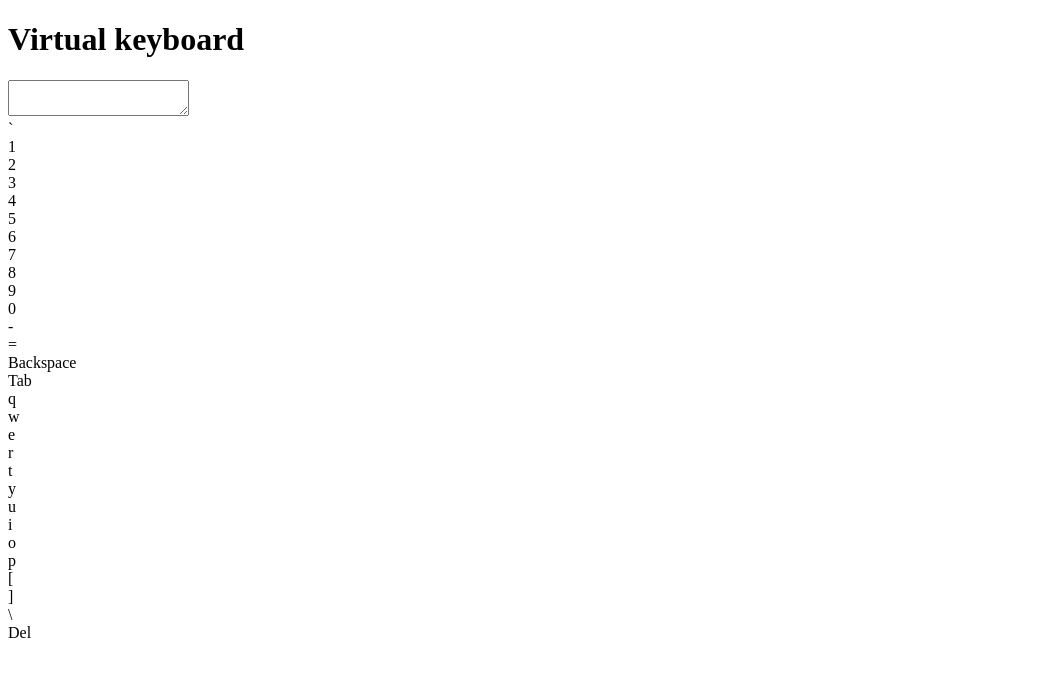
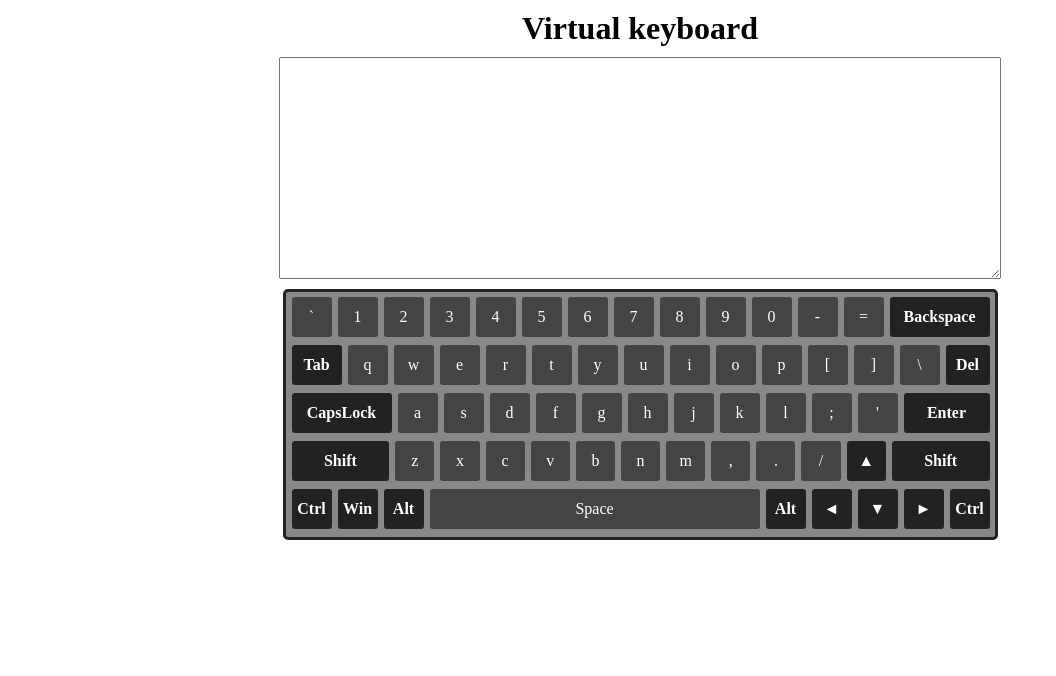
Before and after one commit to v154254/virtual-keyboard, a website: page index.html in a window 1280 px wide. Shown: the whole page, without its empty margins (0-1056 px from the left). Drawn offline with nearby package versions, Linux system fonts and the light colour scheme; files that its build step writes are made by us from their sources.

Commit message:
feat: add sass now it looks like keyboard

```diff
--- a/js/script.js
+++ b/js/script.js
@@ -20,9 +20,9 @@ function createPage() {
     const keyboard = document.createElement('div');
     const firstRowKeys = ['`', '1', '2', '3', '4', '5', '6', '7', '8', '9', '0', '-', '=', 'Backspace'];
     const secondRowKeys = ['Tab', 'q', 'w', 'e', 'r', 't', 'y', 'u', 'i', 'o', 'p', '[', ']', '\\', 'Del'];
-    const thirdRowKeys = ['Caps Lock', 'a', 's', 'd', 'f', 'g', 'h', 'j', 'k', 'l', ';', '\'', 'Enter'];
+    const thirdRowKeys = ['CapsLock', 'a', 's', 'd', 'f', 'g', 'h', 'j', 'k', 'l', ';', '\'', 'Enter'];
     const fourthRowKeys = ['Shift', 'z', 'x', 'c', 'v', 'b', 'n', 'm', ',', '.', '/', '▲', 'Shift'];
-    const fifthRowKeys = ['Ctrl', 'Win', 'Alt', ' ', '◄', '▼', '►', 'Ctrl'];
+    const fifthRowKeys = ['Ctrl', 'Win', 'Alt', 'Space', 'Alt', '◄', '▼', '►', 'Ctrl'];
     main.classList.add('main');
     container.classList.add('container');
     textArea.classList.add('main__textarea');
--- /dev/null
+++ b/sass/_container.scss
@@ -0,0 +1,3 @@
+.container {
+  margin: 0 auto;
+}
--- /dev/null
+++ b/sass/_header.scss
@@ -0,0 +1,4 @@
+.title {
+  margin: 10px auto;
+  text-align: center;
+}
--- /dev/null
+++ b/sass/_keyboard.scss
@@ -0,0 +1,32 @@
+.keyboard {
+  width: 704px;
+  margin: 0 auto;
+  padding: 5px;
+  padding-left: 0;
+  padding-bottom: 0;
+  background: #888888;
+  border: 3px solid #222222;
+  border-radius: 5px;
+}
+
+.row {
+  display: flex;
+  width: 100%;
+  height: 40px;
+  margin-bottom: 8px;
+}
+
+.key {
+  width: 40px;
+  height: 40px;
+  margin-left: 6px;
+  font-weight: 500;
+  line-height: 40px;
+  text-align: center;
+  color: #ffffff;
+  background: #444444;
+  border-radius: 3px;
+  cursor: pointer;
+  user-select: none;
+  transition: border-radius 0.3s, background-color 0.3s;
+}
--- /dev/null
+++ b/sass/_keys.scss
@@ -0,0 +1,38 @@
+.Backspace,
+.CapsLock,
+.Shift {
+  width: 100px;
+}
+
+.Alt,
+.▲,
+.◄,
+.▼,
+.►,
+.Backspace,
+.CapsLock,
+.Ctrl,
+.Del,
+.Enter,
+.Shift,
+.Tab,
+.Win {
+  font-weight: 600;
+  background-color: #222222;
+}
+
+.Space {
+  width: 330px;
+}
+
+.Tab {
+  width: 50px;
+}
+
+.Del {
+  width: 44px;
+}
+
+.Enter {
+  width: 86px;
+}
--- /dev/null
+++ b/sass/_textarea.scss
@@ -0,0 +1,9 @@
+.main__textarea {
+  display: block;
+  width: 700px;
+  height: 200px;
+  margin: 10px auto 10px;
+  padding: 10px;
+  font-size: 18px;
+  color: #444444;
+}
--- a/sass/main.scss
+++ b/sass/main.scss
@@ -1 +1 @@
-@import 'layout'
+@import 'container', 'keyboard', 'keys', 'textarea', 'header'
```
Also changed, not shown: sass/_layout.scss (deleted), 1 other file.
